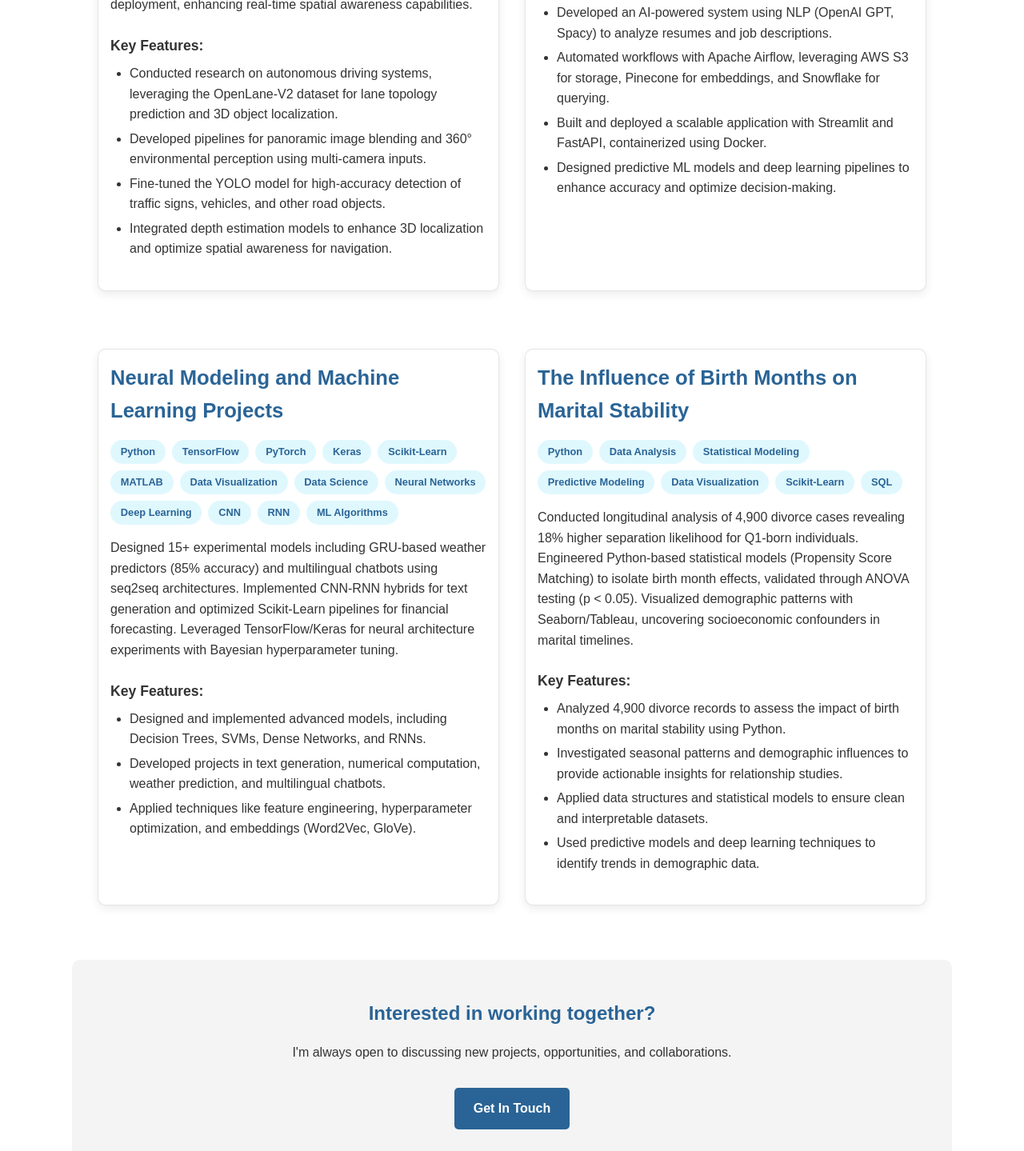
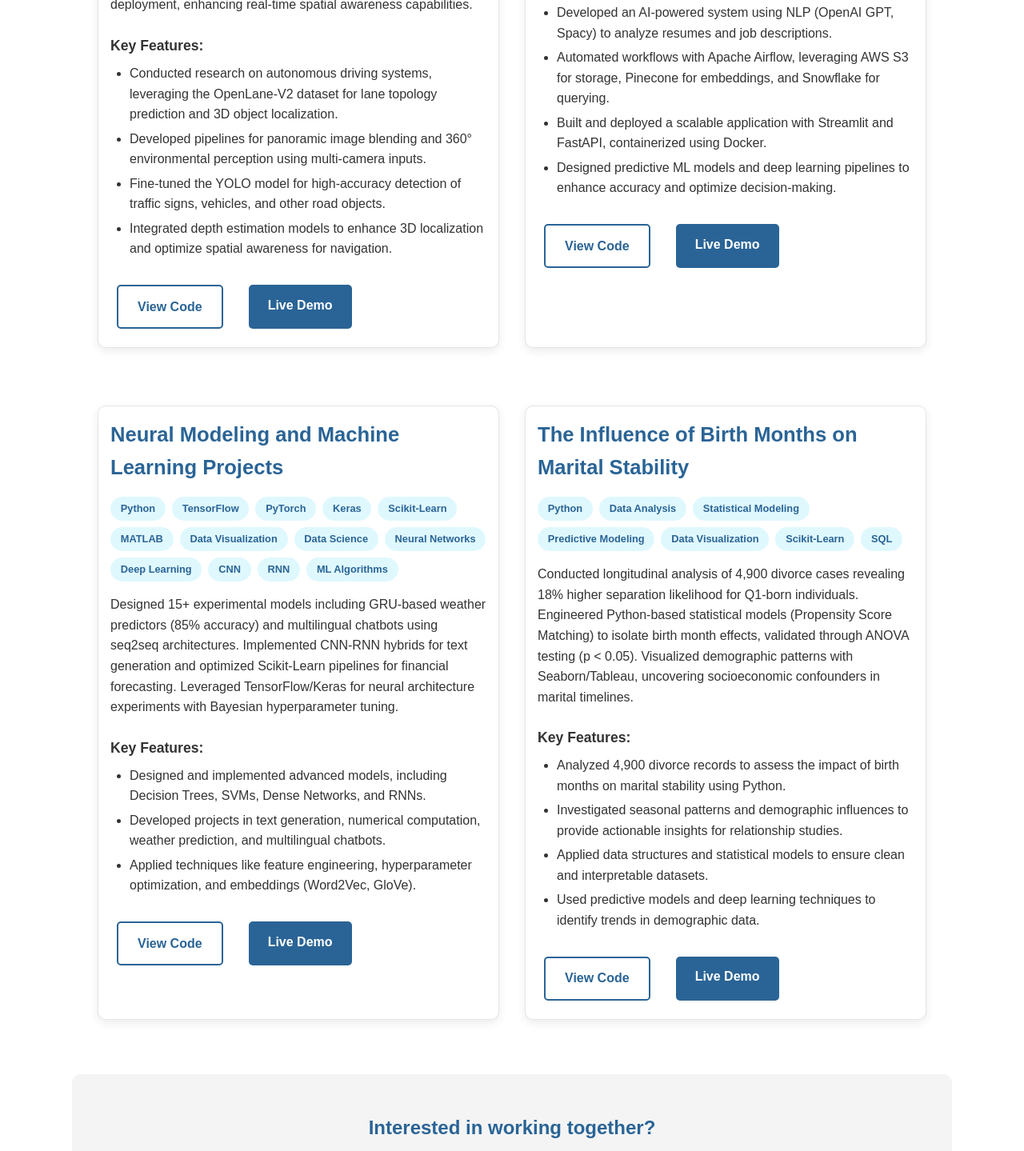
Before and after one commit to SudarshanDudhe-NEU/sudarshan.me, a website: page docs/projects.html in a window 1280 px wide. Shown: the part 3201-4640 px from the top of the page at 80% size. Drawn offline with Linux system fonts and the light colour scheme.

Commit message:
Add project links for code viewing and live demo in projects section

```diff
--- a/docs/projects.html
+++ b/docs/projects.html
@@ -320,6 +320,10 @@
               navigation.</li>
           </ul>
         </div>
+        <div class="project-links">
+            <a href="#" class="btn secondary">View Code</a>
+            <a href="#" class="btn primary">Live Demo</a>
+          </div>
       </div>
 
       <!-- JobFit AI – AI-Driven Resume Optimization System -->
@@ -358,6 +362,10 @@
               decision-making.</li>
           </ul>
         </div>
+        <div class="project-links">
+            <a href="#" class="btn secondary">View Code</a>
+            <a href="#" class="btn primary">Live Demo</a>
+          </div>
       </div>
 
       <!-- Neural Modeling and Machine Learning Projects -->
@@ -395,6 +403,10 @@
               GloVe).</li>
           </ul>
         </div>
+        <div class="project-links">
+            <a href="#" class="btn secondary">View Code</a>
+            <a href="#" class="btn primary">Live Demo</a>
+          </div>
       </div>
 
       <!-- The Influence of Birth Months on Marital Stability -->
@@ -427,6 +439,10 @@
                 <li>Used predictive models and deep learning techniques to identify trends in demographic data.</li>
               </ul>
             </div>
+            <div class="project-links">
+              <a href="#" class="btn secondary">View Code</a>
+              <a href="#" class="btn primary">Live Demo</a>
+            </div>
       </div>
 
     </section>
```
